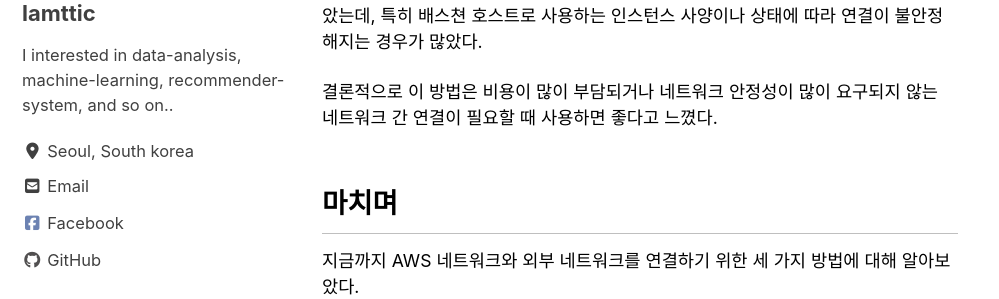
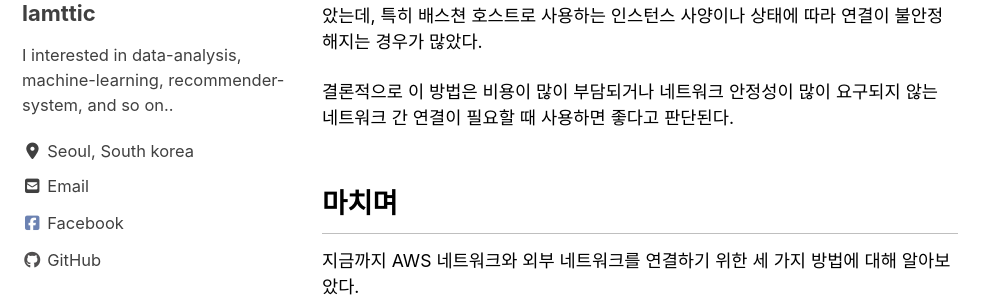
Before and after one commit to lamttic/lamttic.github.io, a Jekyll site: the page built from _posts/2024-02-12-01.markdown, in a window 1280 px wide and 900 px high, scrolled down 3436 px. Shown: the part 179-478 px from the top of the window, without its empty margins (0-999 px from the left). Built offline with Jekyll 4.4.1, drawn with Linux system fonts in a browser that asks for light colours; cached includes are drawn as plain includes; nearby versions of some CDN libraries.

Commit message:
Fix typo

```diff
--- a/_posts/2024-02-12-01.markdown
+++ b/_posts/2024-02-12-01.markdown
@@ -53,7 +53,7 @@ aws ssm start-session --region {REGION} --target {BASTION_HOST} --document-name
 
 이 방법의 장점은 배스쳔 호스트로 사용하는 인스턴스 이외에 별도의 비용도 발생하지 않고, 기본적인 IO bound 설정과 위와 같이 간단한 AWS agent의 실행만으로 사용이 가능할 정도로 쉽다는 것이다. 하지만, AWS 서비스에 접근하는 동안에는 유후 시간 초과(Idle timeout)가 발생하지 않도록 연결을 유지시키기 위해 지속적인 Ping 요청이 필요하기에 별도의 프로세스 구성이 필요하다. 또한 경험적으로 연결이 불안한 경우가 많았는데, 특히 배스쳔 호스트로 사용하는 인스턴스 사양이나 상태에 따라 연결이 불안정해지는 경우가 많았다.
 
-결론적으로 이 방법은 비용이 많이 부담되거나 네트워크 안정성이 많이 요구되지 않는 네트워크 간 연결이 필요할 때 사용하면 좋다고 느꼈다.
+결론적으로 이 방법은 비용이 많이 부담되거나 네트워크 안정성이 많이 요구되지 않는 네트워크 간 연결이 필요할 때 사용하면 좋다고 판단된다.
 
 ## 마치며
 
```
